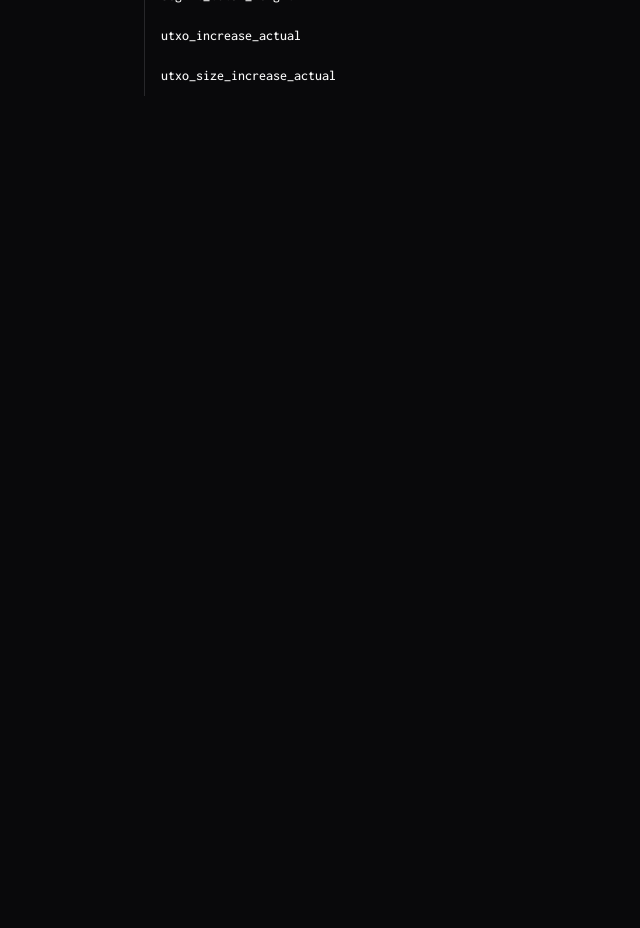
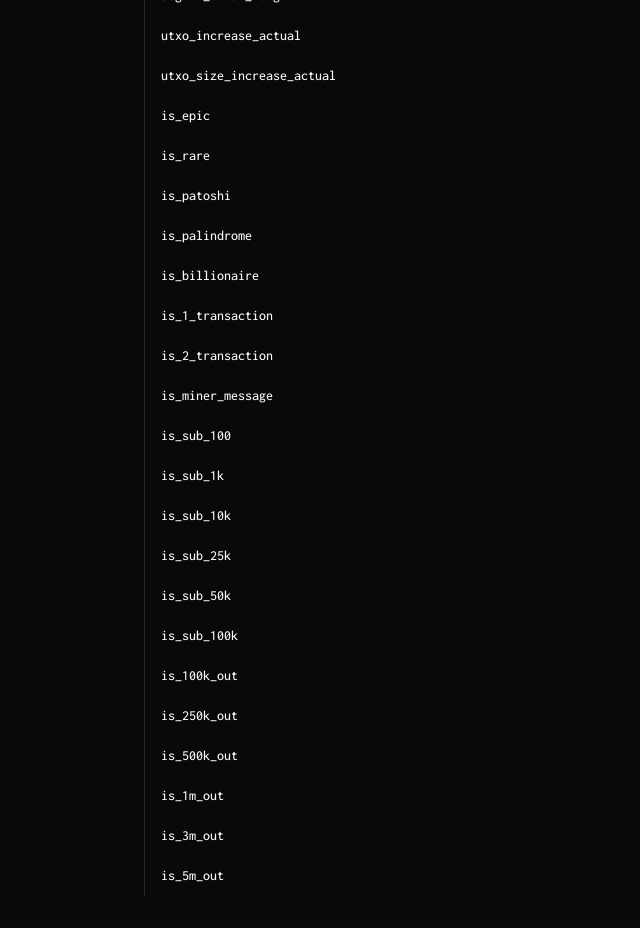
Before and after one commit to ordinalOS/bitmap.community, a Next.js app: page /browser in a window 1280 px wide. Shown: the part 780-1708 px from the top of the page, without its empty margins (0-640 px from the left). Before the commit the page ends 908 px from the top, so only its background shows below. Built offline with nearby package versions, Linux system fonts and the light colour scheme; no server answers.

Commit message:
search by blocktributes

```diff
--- a/app/analyzer/[address]/page.tsx
+++ b/app/analyzer/[address]/page.tsx
@@ -26,7 +26,7 @@ const mainTraits: BlockStatsFields[] = [
 const fetchBitmaps = async (blockHeight: string) => {
   try {
     const res = await fetch(
-      "http://api.bitmap.community/api/v1/rarity/" +
+      "https://api.bitmap.community/api/v1/rarity/" +
         blockHeight +
         "?api-key=" +
         process.env.NEXT_PUBLIC_API_KEY || "",
--- a/app/browser/page.tsx
+++ b/app/browser/page.tsx
@@ -24,6 +24,26 @@ const traits = [
   "segwit_total_weight",
   "utxo_increase_actual",
   "utxo_size_increase_actual",
+  "is_epic",
+  "is_rare",
+  "is_patoshi",
+  "is_palindrome",
+  "is_billionaire",
+  "is_1_transaction",
+  "is_2_transaction",
+  "is_miner_message",
+  "is_sub_100",
+  "is_sub_1k",
+  "is_sub_10k",
+  "is_sub_25k",
+  "is_sub_50k",
+  "is_sub_100k",
+  "is_100k_out",
+  "is_250k_out",
+  "is_500k_out",
+  "is_1m_out",
+  "is_3m_out",
+  "is_5m_out",
 ];
 
 export default function Browser() {
@@ -35,7 +55,7 @@ export default function Browser() {
     let offset = pageParam * LIMIT;
     try {
       const res = await fetch(
-        "http://api.bitmap.community/api/v1/metrics/rank?metric=" +
+        "https://api.bitmap.community/api/v1/metrics/rank?metric=" +
           selectedTrait +
           "&offset=" +
           offset +
--- a/app/page.tsx
+++ b/app/page.tsx
@@ -1,5 +1,5 @@
 import { Button } from "@/components/ui/button";
-import { Boxes, Globe, Github } from "lucide-react";
+import { Boxes, Globe, Book, Github } from "lucide-react";
 import Image from "next/image";
 import Link from "next/link";
 
@@ -24,6 +24,12 @@ export default async function Home() {
               <Button variant="link" className="text-base px-0">
                 <Globe className="h-5 w-5 mr-2" />
                 Browser
+              </Button>
+            </Link>
+            <Link href="https://docs.bitmap.community">
+              <Button variant="link" className="text-base px-0">
+                <Book className="h-5 w-5 mr-2" />
+                Gitbook
               </Button>
             </Link>
           </div>
--- a/components/ui/navbar.tsx
+++ b/components/ui/navbar.tsx
@@ -23,7 +23,7 @@ const links = [
   },
   {
     name: "Gitbook",
-    href: "https://app.gitbook.com/o/x4BVtImzqpNmyiJDdjSE/s/A8tuiCkg1G9IijG4Xobm/",
+    href: "https://docs.bitmap.community",
     target_blank: true,
     icon: <Book className="h-5 w-5 md:mr-2" />,
   },
```
